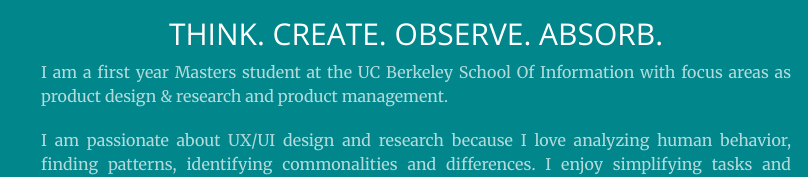
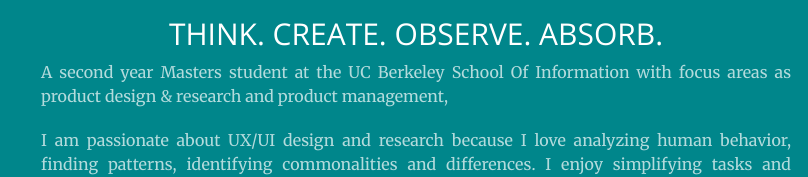
Before and after one commit to astikagupta/portfolio, a plain HTML site: page index.html in a window 1280 px wide. Shown: the part 1169-1346 px from the top of the page, 224-1032 px from the left. Drawn offline with nearby package versions, Linux system fonts and the light colour scheme.

Commit message:
Update index.html

```diff
--- a/index.html
+++ b/index.html
@@ -203,7 +203,7 @@ $(document).ready(function(){
 
                     <!-- <hr class="light"> -->
                     <div id="aboutmetext" align="justify">
-                    <p class="text-faded">I am a first year Masters student at the UC Berkeley School Of Information with focus areas as product design & research and product management.</p>
+                    <p class="text-faded">A second year Masters student at the UC Berkeley School Of Information with focus areas as product design & research and product management,</p>
 
 <p class="text-faded">I am passionate about UX/UI design and research because I love analyzing human behavior, finding patterns, identifying commonalities and differences. I enjoy simplifying tasks and creating thoughtful designs. I also enjoy working with a team, sharing and collaborating innovative ideas.
 
```
